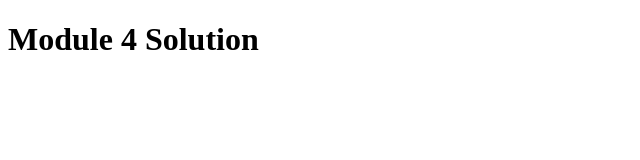
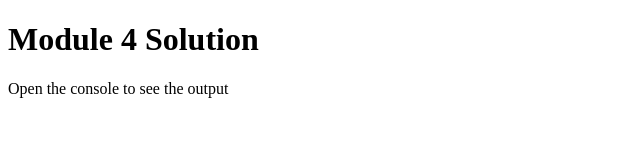
Before and after one commit to amaancoderx/module4-solution, a plain HTML site: page index.html in a window 1280 px wide. Shown: the whole page, without its empty margins (0-640 px from the left). Drawn offline with Linux system fonts and the light colour scheme.

Commit message:
Update index.html

```diff
--- a/index.html
+++ b/index.html
@@ -11,5 +11,6 @@
 </head>
 <body>
     <h1>Module 4 Solution</h1>
+    <p>Open the console to see the output</p>
 </body>
 </html>
```
